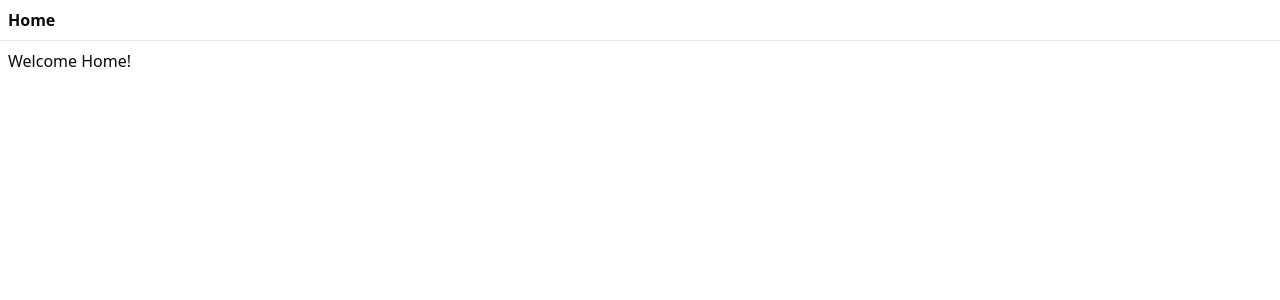
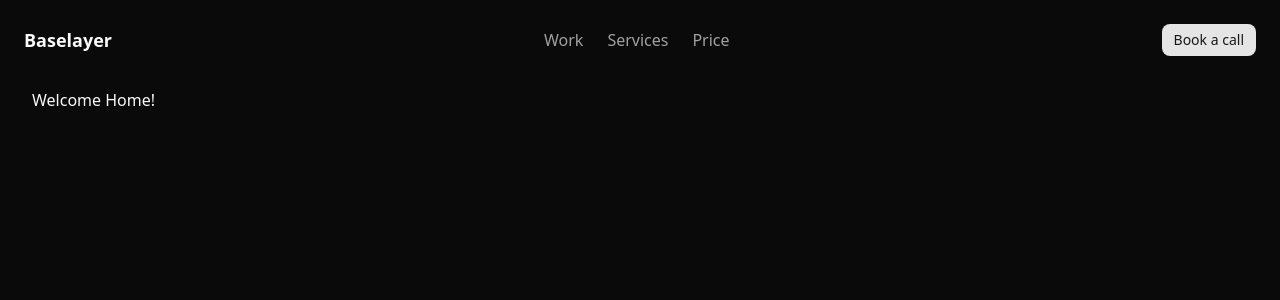
Before and after one commit to its-rayan/baselayer, a React (Vite) app: page / in a window 1280 px wide. Shown: the top 300 px of the page. Built offline with nearby package versions, Linux system fonts and the light colour scheme.

Commit message:
add navbar

```diff
--- a/package.json
+++ b/package.json
@@ -10,6 +10,7 @@
     "preview": "vite preview"
   },
   "dependencies": {
+    "@radix-ui/react-slot": "^1.2.4",
     "@tailwindcss/vite": "^4.1.18",
     "@tanstack/react-router": "^1.144.0",
     "@tanstack/react-router-devtools": "^1.144.0",
--- /dev/null
+++ b/src/components/layout/navbar.tsx
@@ -0,0 +1,39 @@
+import { Link, useLocation } from "@tanstack/react-router";
+import { Button } from "@/components/ui/button";
+import { cn } from "@/lib/utils";
+
+const navItems = [
+  { name: "Work", hash: "work" },
+  { name: "Services", hash: "services" },
+  { name: "Price", hash: "pricing" },
+];
+
+export default function Navbar() {
+  const hash = useLocation({
+    select: (location) => location.hash,
+  });
+
+  return (
+    <div className="w-full">
+      <div className="mx-auto w-full max-w-7xl p-6 flex items-center justify-between">
+        <Link to="/" className="text-lg font-semibold">
+          Baselayer
+        </Link>
+
+        <nav className="flex gap-6 text-muted-foreground">
+          {navItems.map((items) => (
+            <Link
+              key={items.hash}
+              to="/"
+              hash={items.hash}
+              className={cn(hash === `${items.hash}` ? "text-foreground" : "")}
+            >
+              {items.name}
+            </Link>
+          ))}
+        </nav>
+        <Button size="sm">Book a call</Button>
+      </div>
+    </div>
+  );
+}
--- /dev/null
+++ b/src/components/ui/button.tsx
@@ -0,0 +1,62 @@
+import * as React from "react"
+import { Slot } from "@radix-ui/react-slot"
+import { cva, type VariantProps } from "class-variance-authority"
+
+import { cn } from "@/lib/utils"
+
+const buttonVariants = cva(
+  "inline-flex items-center justify-center gap-2 whitespace-nowrap rounded-md text-sm font-medium transition-all disabled:pointer-events-none disabled:opacity-50 [&_svg]:pointer-events-none [&_svg:not([class*='size-'])]:size-4 shrink-0 [&_svg]:shrink-0 outline-none focus-visible:border-ring focus-visible:ring-ring/50 focus-visible:ring-[3px] aria-invalid:ring-destructive/20 dark:aria-invalid:ring-destructive/40 aria-invalid:border-destructive",
+  {
+    variants: {
+      variant: {
+        default: "bg-primary text-primary-foreground hover:bg-primary/90",
+        destructive:
+          "bg-destructive text-white hover:bg-destructive/90 focus-visible:ring-destructive/20 dark:focus-visible:ring-destructive/40 dark:bg-destructive/60",
+        outline:
+          "border bg-background shadow-xs hover:bg-accent hover:text-accent-foreground dark:bg-input/30 dark:border-input dark:hover:bg-input/50",
+        secondary:
+          "bg-secondary text-secondary-foreground hover:bg-secondary/80",
+        ghost:
+          "hover:bg-accent hover:text-accent-foreground dark:hover:bg-accent/50",
+        link: "text-primary underline-offset-4 hover:underline",
+      },
+      size: {
+        default: "h-9 px-4 py-2 has-[>svg]:px-3",
+        sm: "h-8 rounded-md gap-1.5 px-3 has-[>svg]:px-2.5",
+        lg: "h-10 rounded-md px-6 has-[>svg]:px-4",
+        icon: "size-9",
+        "icon-sm": "size-8",
+        "icon-lg": "size-10",
+      },
+    },
+    defaultVariants: {
+      variant: "default",
+      size: "default",
+    },
+  }
+)
+
+function Button({
+  className,
+  variant = "default",
+  size = "default",
+  asChild = false,
+  ...props
+}: React.ComponentProps<"button"> &
+  VariantProps<typeof buttonVariants> & {
+    asChild?: boolean
+  }) {
+  const Comp = asChild ? Slot : "button"
+
+  return (
+    <Comp
+      data-slot="button"
+      data-variant={variant}
+      data-size={size}
+      className={cn(buttonVariants({ variant, size, className }))}
+      {...props}
+    />
+  )
+}
+
+export { Button, buttonVariants }
--- a/src/routes/__root.tsx
+++ b/src/routes/__root.tsx
@@ -1,15 +1,17 @@
-import { createRootRoute, Link, Outlet } from "@tanstack/react-router";
+import Navbar from "@/components/layout/navbar";
+import { createRootRoute, Outlet } from "@tanstack/react-router";
 import { TanStackRouterDevtools } from "@tanstack/react-router-devtools";
 
 const RootLayout = () => (
   <>
-    <div className="p-2 flex gap-2">
-      <Link to="/" className="[&.active]:font-bold">
-        Home
-      </Link>{" "}
-    </div>
-    <hr />
-    <Outlet />
+    <html lang="en">
+      <body className="antialiased dark">
+        <Navbar />
+        <main className="mx-auto w-full max-w-7xl px-6">
+          <Outlet />
+        </main>
+      </body>
+    </html>
     <TanStackRouterDevtools />
   </>
 );
```
Also changed, not shown: 1 other file (tests, documents, lock files or other folders).
